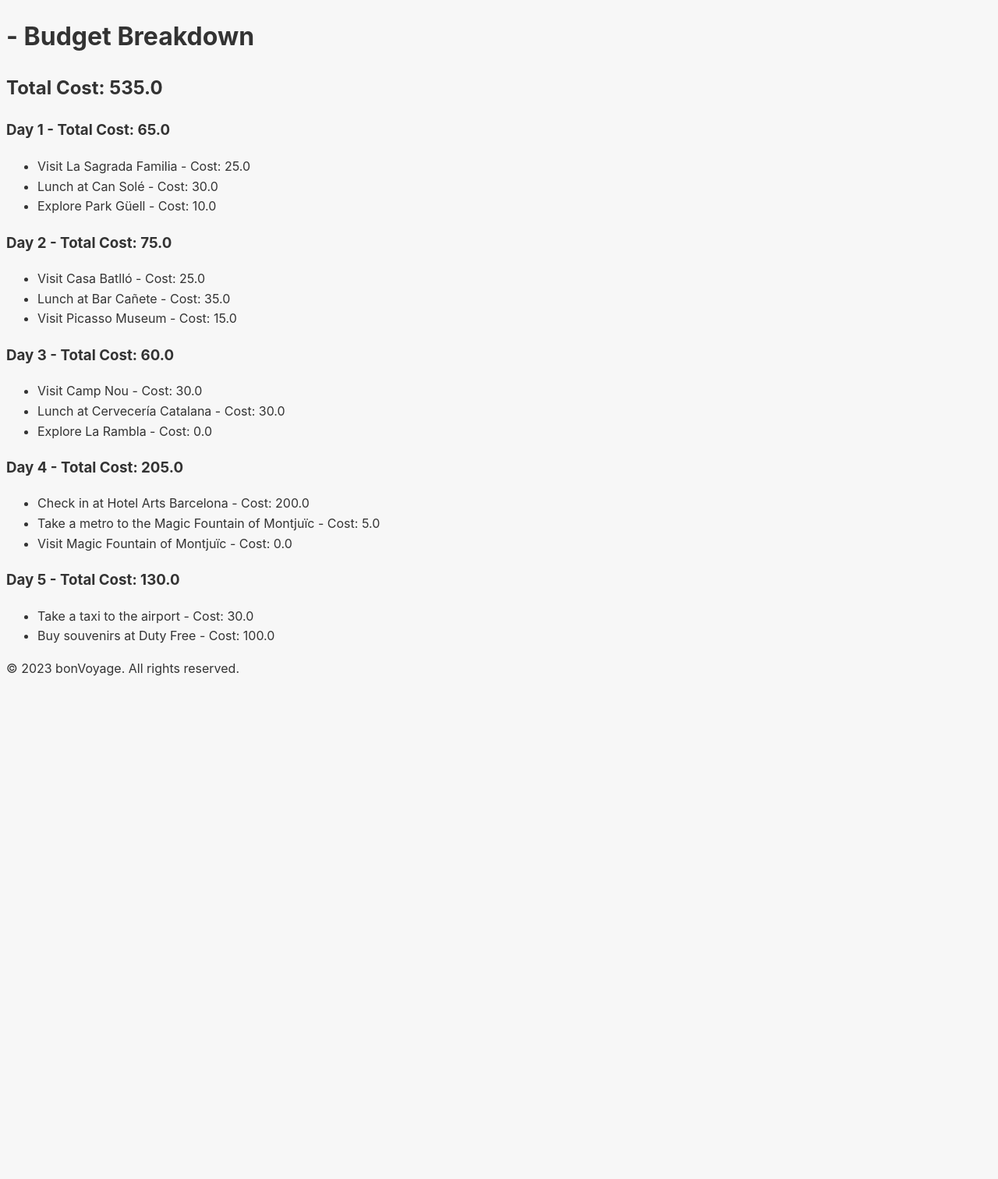
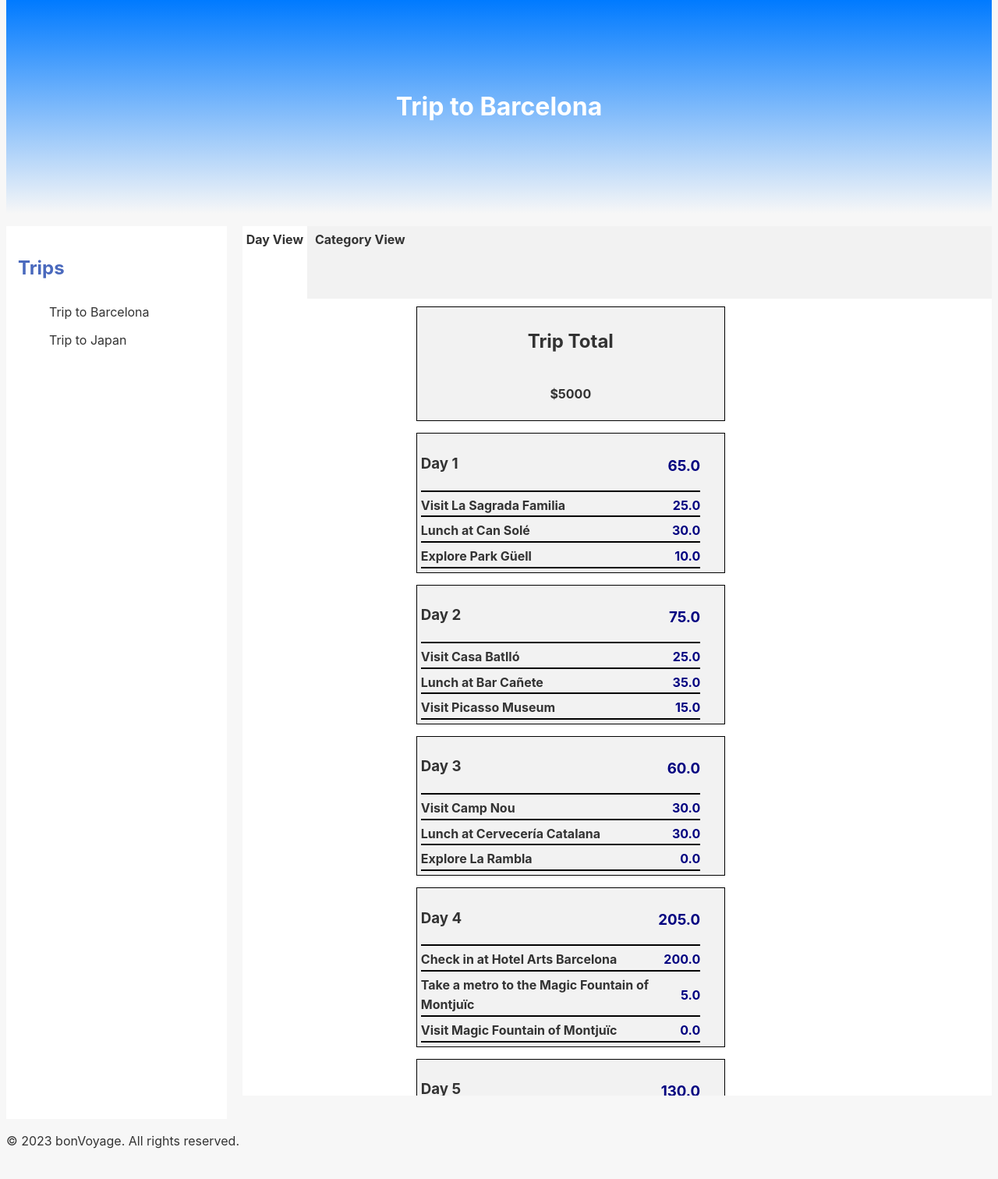
Before and after one commit to Karoboro/TravelPlanner, a Django app: page /budget/day/1 in a window 1280 px wide. Shown: the part 114-1626 px from the top of the page at 78% size. Run offline with Django 4.2, Linux system fonts and the light colour scheme; data comes from the database, SQL or seed files in the repository.

Commit message:
Modify budget (day and category) templates to be consistent with term 1 designs. Add ability to view budget for different trips by clicking trip on the side bar

```diff
--- a/main/static/CSS/stylesheet.css
+++ b/main/static/CSS/stylesheet.css
@@ -452,3 +452,113 @@
   /* .editForm {
     border: black solid;
   } */
+
+
+/* budget view styling */
+.tab{
+  display: flex;
+  flex-direction: row;
+  background-color: #f2f2f2;
+  height: 5vh;
+
+}
+
+.tab a{text-decoration: none;
+  color: #333;
+
+  padding: 5px;}
+.tab a:hover{ background-color: lightgrey}
+
+.trip-budget{
+  flex-grow: 1;
+  margin-left: 20px;
+
+  background-color: #ffffff;
+  overflow-y: auto;
+  height: 60vh;
+}
+
+.b-day{
+  display: flex;
+  width: 65vw;
+  justify-content: center;
+  margin: 5px;
+}
+
+.trip-total{
+  display: flex;
+  width: 65vw;
+  margin: 5px;
+  justify-content: center;
+  flex-direction: column;
+  align-items: center;
+
+
+}
+
+.total-box{
+  display: flex;
+  margin: 5px;
+  padding: 5px;
+  border: solid black 1px;
+  background-color: #f2f2f2;
+  width: 30vw;
+  flex-direction: column;
+  align-items: center;
+
+}
+
+
+.inner-b{
+  display: flex;
+  margin: 5px;
+  padding: 5px;
+  border: solid black 1px;
+  background-color: #f2f2f2;
+  width: 30vw;
+  flex-direction: column;
+}
+
+.budget {
+  margin: 0;
+  font-weight: bold;
+}
+
+.expense {
+  margin: 5px 0 0 0;
+  font-weight: bold;
+}
+
+.price {
+  margin: 5px 0 0 0;
+  color: navy;
+}
+
+
+.inner-b p:hover{
+  background-color: #f2f2f2;
+  ;
+}
+
+.inner-b p:hover {
+  background-color: #ddd;
+  transform: scale(1.1);
+  transition: transform 0.2s ease-in-out;
+}
+
+
+.active{
+  display: flex;
+  margin-right: 5px;
+  background-color: white;
+
+}
+
+.budget-event{
+  display: flex;
+  flex-direction: row;
+  width: 28vw;
+  justify-content: space-between;
+  align-items: center;
+  border-bottom: solid black 2px;
+}
--- a/main/templates/main/budget_day.html
+++ b/main/templates/main/budget_day.html
@@ -1,7 +1,71 @@
 {% extends 'base.html' %}
 
 {% block content %}
-    <h1>{{ trip.name }} - Budget Breakdown</h1>
+{% if trip.pk %}
+    <header>
+        <h1>{{ trip }}</h1>
+    </header>
+
+{% else %}
+    <header>
+        <h1>Expense Summary</h1>
+    </header>
+{% endif %}
+
+<!-- side bar -->
+<div class="container2">
+    <aside class="sidebar">
+        <h2>Trips</h2>
+        <ul>
+        {% for trip_item in trips %}
+            <li><a href="{% url 'budget_day' trip_item.id %}">{{ trip_item.name }}</a></li>
+        {% endfor %}
+        </ul>
+    </aside>
+
+    {% if trip.pk %}
+        <main class="trip-budget">
+            <div class="budget">
+                <div class="tab">
+                    <a class="active">Day View</a>
+                    <a href="#">Category View</a>
+                </div>
+
+                <div class="trip-total">
+                    <div class="total-box">
+                        <h2>Trip Total</h2>
+                        <p>$5000</p>
+                    </div>
+                </div>
+
+                {% for day, cost in day_expense %}
+                    <div class="b-day">
+                        <div class="inner-b">
+                            <div class="budget-event">
+                                <h3>Day {{ day.num }}</h3>
+                                <h3 class="price">{{ cost }}</h3>
+                            </div>
+                            {% for event in day.event_set.all %}
+                                <div class="budget-event">
+                                    <p class="expense">{{ event.name }}</p>
+                                    <p class="price">{{ event.cost }}</p>
+                                </div>
+                            {% endfor %}
+                        </div>
+                    </div>
+                {% endfor %}
+        </main>
+
+    {% else %}
+        <main class="trip-details">
+        <h2>Expense Summary</h2>
+        <h3>Please select a trip.</h3>
+        </main>
+    {% endif %}
+
+</div>
+
+    <!-- <h1>{{ trip.name }} - Budget Breakdown</h1>
     <h2>Total Cost: {{ total }}</h2>
 
     {% for day, cost in day_expense %}
@@ -14,5 +78,5 @@
 
             </ul>
         </div>
-    {% endfor %}
+    {% endfor %} -->
 {% endblock %}
--- a/main/views.py
+++ b/main/views.py
@@ -171,6 +171,7 @@ def delete_event(request, event_id):
 
 
 def budget_day(request, trip_id):
+    trips = Trip.objects.all()
     # access with budget/day/1
     trip = get_object_or_404(Trip, pk=trip_id)
     days = trip.day_set.all()
@@ -184,11 +185,12 @@ def budget_day(request, trip_id):
     # print(day)
     # print(day_expense)
     return render(
-        request, "main/budget_day.html", {"day_expense": day_expense, "total": total}
+        request, "main/budget_day.html", {"day_expense": day_expense, "total": total, "trips":trips, "trip":trip}
     )
 
 
 def budget_category(request, trip_id):
+    trips = Trip.objects.all()
     trip = get_object_or_404(Trip, pk=trip_id)
     total = sum(trip.generate_expense_dict().values())
-    return render(request, "main/budget_category.html", {"trip": trip, "total": total})
+    return render(request, "main/budget_category.html", {"trip": trip, "total": total, "trips":trips})
```
Also changed, not shown: main/templates/main/budget_category.html (+58 -8 lines).
